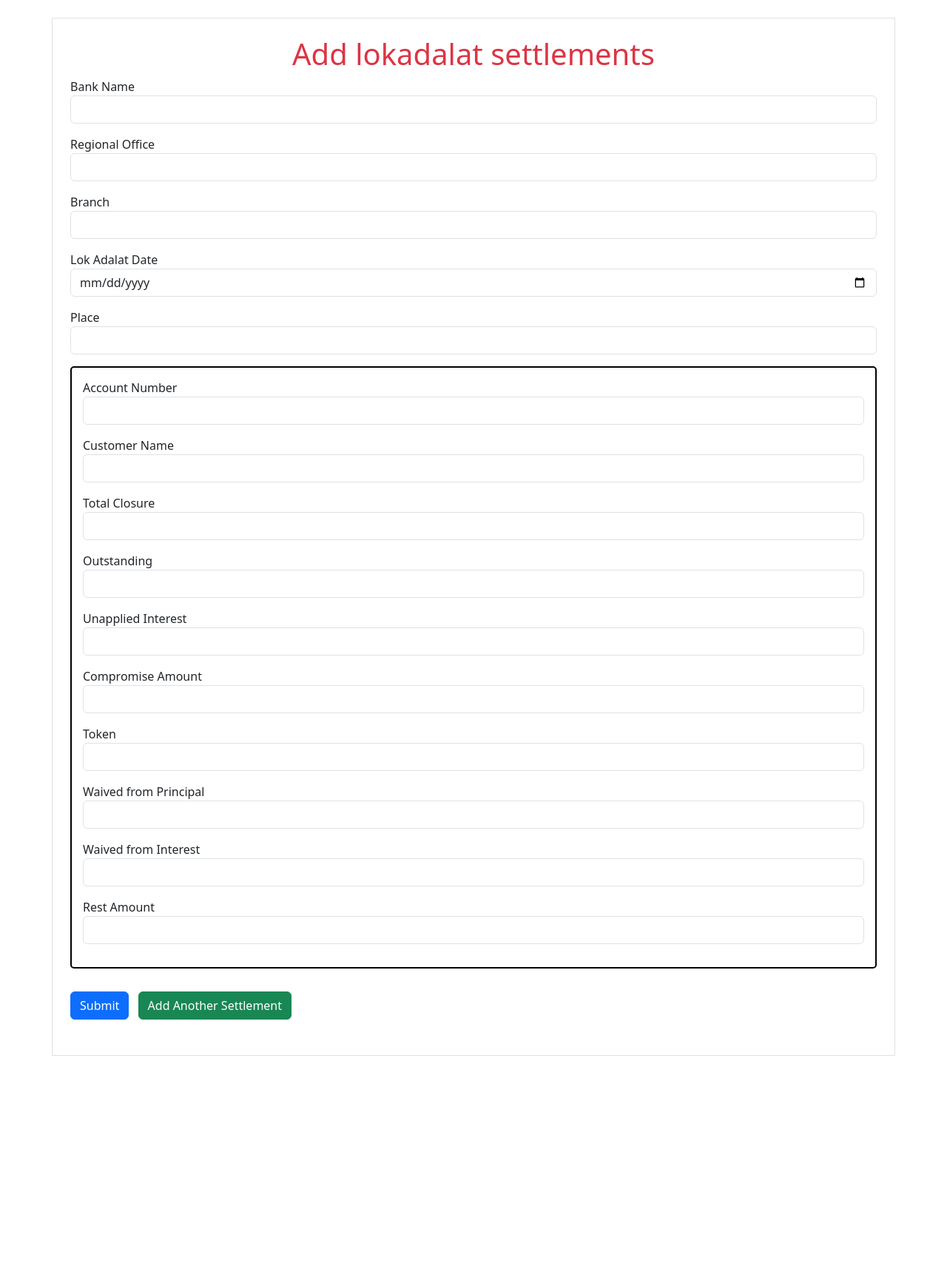
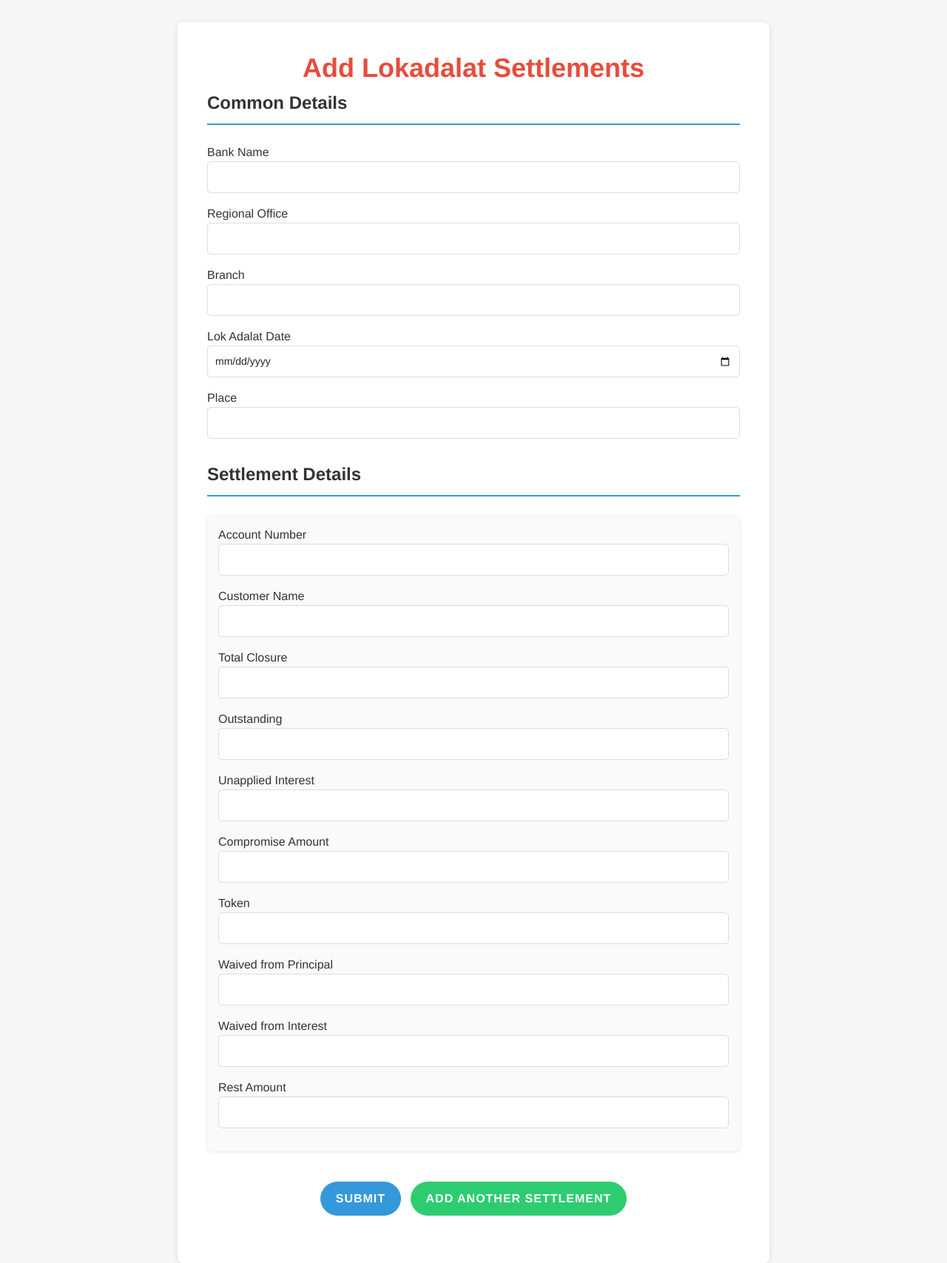
Before and after one commit to kamalkataria/lokadalat, a Django app: page /setcalc/ in a window 1280 px wide. Shown: the whole page at 74% size. Before the commit the page ends 1427 px from the top, so only its background shows below. Run offline with Django 4.2, Linux system fonts and the light colour scheme; some libraries are stand-ins or nearby versions.

Commit message:
Update settlementcalc.html

```diff
--- a/loka/templates/settlementcalc.html
+++ b/loka/templates/settlementcalc.html
@@ -7,32 +7,163 @@
     <link href="https://cdn.jsdelivr.net/npm/bootstrap@5.3.0/dist/css/bootstrap.min.css" rel="stylesheet">
     <!-- Load jsPDF -->
     <script src="https://cdnjs.cloudflare.com/ajax/libs/jspdf/2.4.0/jspdf.umd.min.js"></script>
-
     <!-- Load jsPDF AutoTable -->
     <script src="https://cdnjs.cloudflare.com/ajax/libs/jspdf-autotable/3.5.28/jspdf.plugin.autotable.min.js"></script>
 
+    <style>
+        /* General Body Styling */
+        body {
+            background-color: #f7f7f7;
+            font-family: 'Helvetica Neue', Arial, sans-serif;
+            color: #333;
+            margin: 0;
+            padding: 0;
+        }
 
-    <style>
+        /* Main Container */
+        .container {
+            background-color: #fff;
+            border-radius: 8px;
+            box-shadow: 0 2px 10px rgba(0, 0, 0, 0.1);
+            padding: 40px;
+            max-width: 800px;
+            margin-top: 30px;
+        }
+
+        h1, h2, h3, h4 {
+            color: #333;
+            font-weight: 600;
+        }
+
+        h1 {
+            color: #e74c3c;
+            font-size: 36px;
+        }
+
+        /* Form Styling */
+        .form-control {
+            border-radius: 5px;
+            border: 1px solid #ddd;
+            padding: 10px;
+            font-size: 14px;
+            transition: border-color 0.3s ease;
+        }
+
+        .form-control:focus {
+            border-color: #3498db;
+            box-shadow: 0 0 0 0.2rem rgba(52, 152, 219, 0.25);
+        }
+
         .settlementForm {
-            border: 2px solid #000;
+            margin-bottom: 25px;
             padding: 15px;
-            margin-bottom: 15px;
-            border-radius: 5px;
+            background-color: #fafafa;
+            border-radius: 8px;
+            box-shadow: 0 1px 5px rgba(0, 0, 0, 0.1);
             position: relative;
         }
+
         .remove-btn {
             position: absolute;
-            top: 0;
-            right: 0;
-            margin: 5px;
-            display: none;
+            top: 10px;
+            right: 10px;
+            background-color: #e74c3c;
+            border: none;
+            padding: 5px;
+            border-radius: 50%;
+            cursor: pointer;
+            color: white;
+            font-size: 14px;
         }
 
+        .remove-btn:hover {
+            background-color: #c0392b;
+        }
+
+        .btn {
+            border-radius: 30px;
+            padding: 10px 20px;
+            font-weight: 600;
+            text-transform: uppercase;
+            letter-spacing: 1px;
+        }
+
+        .btn-primary {
+            background-color: #3498db;
+            border-color: #3498db;
+        }
+
+        .btn-primary:hover {
+            background-color: #2980b9;
+            border-color: #2980b9;
+        }
+
+        .btn-success {
+            background-color: #2ecc71;
+            border-color: #2ecc71;
+        }
+
+        .btn-success:hover {
+            background-color: #27ae60;
+            border-color: #27ae60;
+        }
+
+        .table {
+            margin-top: 30px;
+            width: 100%;
+            border-collapse: collapse;
+            background-color: #fff;
+            box-shadow: 0 2px 10px rgba(0, 0, 0, 0.1);
+        }
+
+        .table th, .table td {
+            padding: 12px;
+            text-align: left;
+            border-bottom: 1px solid #ddd;
+        }
+
+        .table th {
+            background-color: #f2f2f2;
+            font-weight: 600;
+        }
+
+        .table td {
+            font-size: 14px;
+        }
+
+        .table .table-success {
+            background-color: #ecf9ec;
+        }
+
+        .table .table-success td {
+            font-weight: bold;
+        }
+
+        /* Spacing between form fields */
+        .mb-3 {
+            margin-bottom: 20px;
+        }
+
+        /* Container for settlement form */
+        #formsContainer {
+            margin-top: 30px;
+        }
+
+        /* Heading Styling for Sections */
+        .section-heading {
+            margin-bottom: 25px;
+            font-size: 24px;
+            color: #333;
+            font-weight: 600;
+            border-bottom: 2px solid #3498db;
+            padding-bottom: 10px;
+        }
     </style>
 </head>
 <body>
-    <div class="container border p-4 mt-4">
-        <h1 class="text-danger text-center">Add lokadalat settlements</h1>
+    <div class="container">
+        <h1 class="text-center">Add Lokadalat Settlements</h1>
+        <div class="section-heading">Common Details</div>
         <div id="commonFields">
             <div class="mb-3">
                 <label>Bank Name</label>
@@ -55,7 +186,9 @@
                 <input type="text" class="form-control" id="place">
             </div>
         </div>
+
         <div id="formsContainer">
+            <div class="section-heading">Settlement Details</div>
             <form class="settlementForm">
                 <div class="mb-3">
                     <label>Account Number</label>
@@ -99,12 +232,17 @@
                 </div>
             </form>
         </div>
+
+        <div class="text-center">
             <button class="btn btn-primary mt-3" onclick="generateTable()">Submit</button>
             <button class="btn btn-success mt-3 ms-2" onclick="replicateForm()">Add Another Settlement</button>
-<!--        <button class="btn btn-danger mt-3 ms-2" onclick="generatePDF()">Download PDF</button>-->
+        </div>
+
         <div id="settlementTable" class="mt-4 table-responsive"></div>
     </div>
+
     <script>
+        // The same JavaScript functions as before
         function replicateForm() {
             let formsContainer = document.getElementById("formsContainer");
             let originalForm = document.querySelector(".settlementForm");
@@ -126,7 +264,6 @@
             // Append the new form
             formsContainer.appendChild(newForm);
         }
-
 
         function calculateValues(input) {
             let form = input.closest('.settlementForm');
@@ -153,8 +290,8 @@
             let place = document.getElementById('place').value;
 
             let table = `<h2 class="text-center">${bankName}</h2>
-                 <h3  class="text-center">List of Lok Adalat Settlements held at ${place}</h3>
-                 <h4  class="text-center">Branch: ${branch} | Regional Office: ${regionalOffice} | Date: ${lokAdalatDate}</h4>`;
+                         <h3 class="text-center">List of Lok Adalat Settlements held at ${place}</h3>
+                         <h4 class="text-center">Branch: ${branch} | Regional Office: ${regionalOffice} | Date: ${lokAdalatDate}</h4>`;
 
             table += `<table class="table table-responsive table-bordered">
                         <thead>
@@ -235,11 +372,6 @@
             table += '</tbody></table>';
             document.getElementById('settlementTable').innerHTML = table;
         }
-
-
-
-
-
     </script>
 </body>
 </html>
```
Lines whose indentation alone changed are shown as unchanged.
